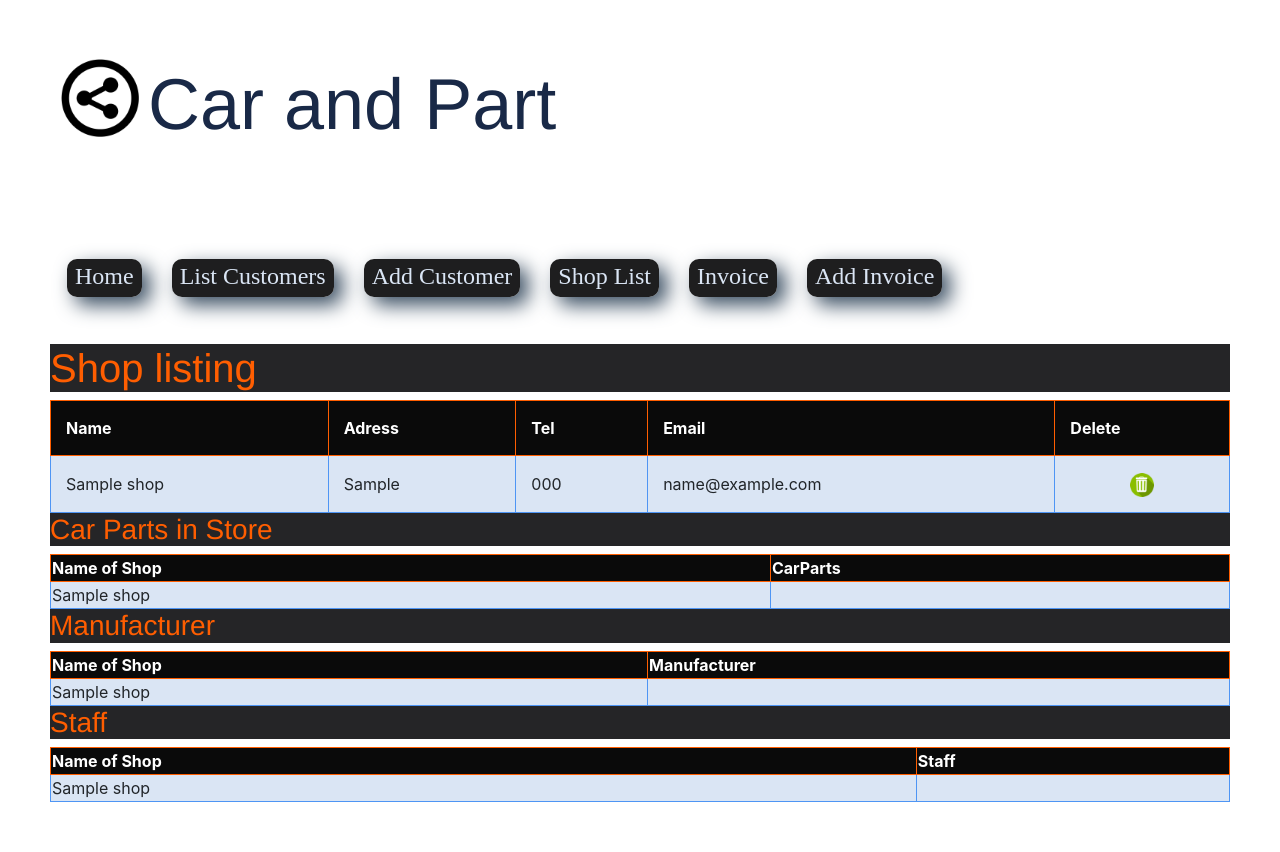
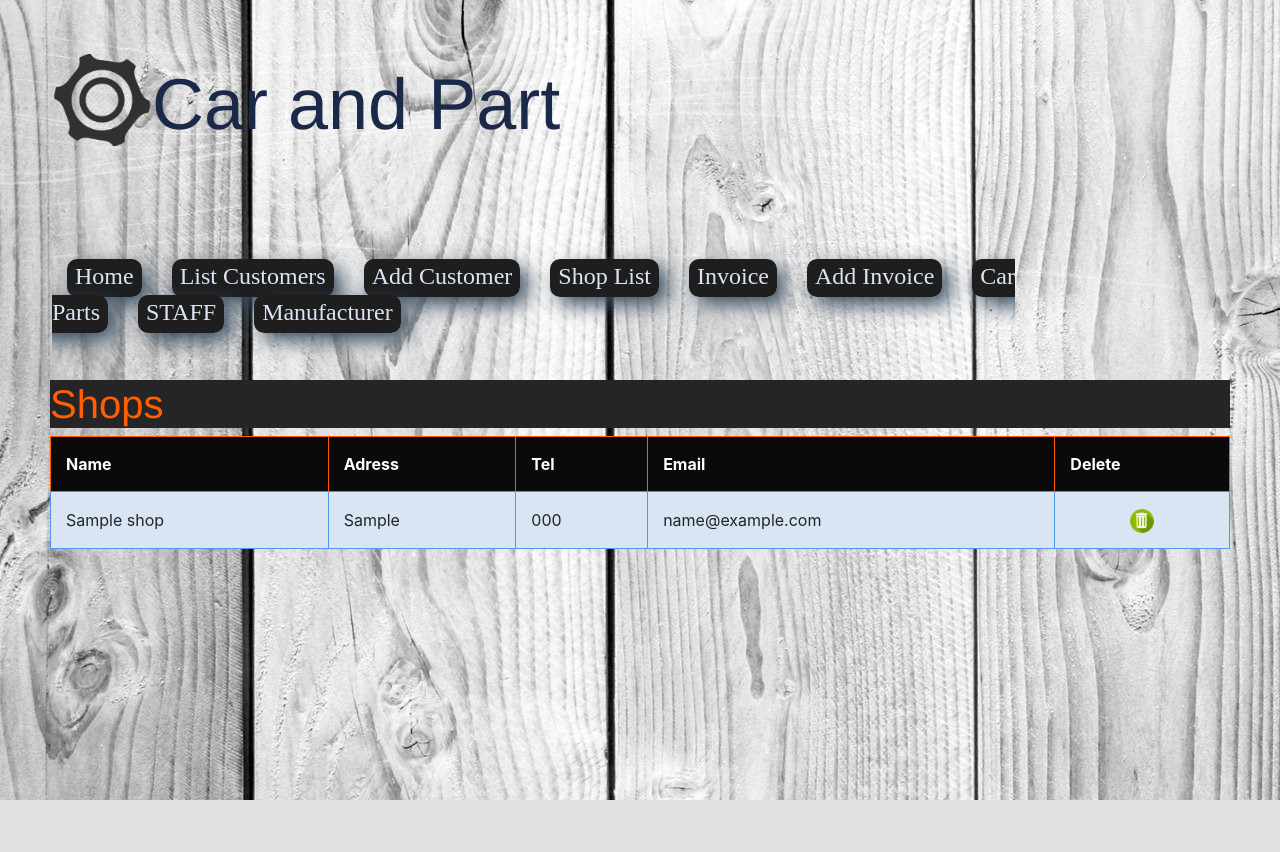
Before and after one commit to tarlankyh/CarsCase2, a Node server app: page /shop in a window 1280 px wide. After the commit the page ends 800 px from the top, so only its background shows below. Run offline with Node 20, Linux system fonts and the light colour scheme; tables that the repository leaves empty hold one stand-in row (values such as "Sample post"); some libraries are stand-ins or nearby versions.

Commit message:
CarsCase2

```diff
--- a/public/stylesheets/style.css
+++ b/public/stylesheets/style.css
@@ -1,6 +1,9 @@
 body {
   padding: 50px;
   font: 14px "Lucida Grande", Helvetica, Arial, sans-serif;
+  background-image: url('/images/bkimg.png')
+
+
 }
 
 h1 {
@@ -23,7 +26,7 @@ h2 {
 
 h3 {
   font-family: 'Franklin Gothic Medium';
-  font-size: 30px;
+  font-size: 50px;
   color: rgb(255, 94, 1);
   background: rgb(37, 37, 39);
 
@@ -45,8 +48,8 @@ a {
 }
 
 .logo {
-  width: 96px;
-  height: 96px;
+  width: 100px;
+  height: 100px;
 }
 
 .layout-container {
--- a/routes/customers.js
+++ b/routes/customers.js
@@ -9,11 +9,11 @@ router.get('/', function(req, res, next) {
     var customerid = req.session['customerid'];
     if(customerid){
       da.getUserById(customerid, function(err, customer){
-        res.render('customers/customers', {title:'Customer listing', customer_list: customers, customerid: customerid});
+        res.render('customers/customers', {title:'Customers', customer_list: customers, customerid: customerid});
       });
     }
     else {
-      res.render('customers/customers', {title:'Customer listing', customer_list: customers, customerid: customerid});
+      res.render('customers/customers', {title:'Customers', customer_list: customers, customerid: customerid});
     }
 
   });
--- a/routes/invoice.js
+++ b/routes/invoice.js
@@ -9,11 +9,11 @@ router.get('/', function(req, res, next) {
     var invoiceid = req.session['invoiceid'];
     if(invoiceid){
       da.getInvoiceById(invoiceid, function(err, Invoice){
-        res.render('invoice/invoice', {title:'Invoice listing', invoice_list: invoice, invoiceid: invoiceid});
+        res.render('invoice/invoice', {title:'Invoices', invoice_list: invoice, invoiceid: invoiceid});
       });
     }
     else {
-      res.render('invoice/invoice', {title:'Invoice listing', invoice_list: invoice, invoiceid: invoiceid});
+      res.render('invoice/invoice', {title:'Invoices', invoice_list: invoice, invoiceid: invoiceid});
     }
 
   });
--- a/routes/shop.js
+++ b/routes/shop.js
@@ -9,11 +9,70 @@ router.get('/', function(req, res, next) {
     var shopid = req.session['shopid'];
     if(shopid){
       da.getShopById(shopid, function(err, shops){
-        res.render('shop/shop', {title:'Shop listing', shop_list: shop, shopid: shopid});
+        res.render('shop/shop', {title:'Shops', shop_list: shop, shopid: shopid});
       });
     }
     else {
-      res.render('shop/shop', {title:'Shop listing', shop_list: shop, shopid: shopid});
+      res.render('shop/shop', {title:'Shops', shop_list: shop, shopid: shopid});
+    }
+
+  });
+});
+
+
+
+
+
+
+router.get('/Parts', function(req, res, next) {
+  da.showShop(function(err, shop) {
+    var shopid = req.session['shopid'];
+    if(shopid){
+      da.getShopById(shopid, function(err, shops){
+        res.render('shop/Parts', {title:'Parts', shop_list: shop, shopid: shopid});
+      });
+    }
+    else {
+      res.render('shop/Parts', {title:'Parts', shop_list: shop, shopid: shopid});
+    }
+
+  });
+});
+
+
+
+
+
+router.get('/Staff', function(req, res, next) {
+  da.showShop(function(err, shop) {
+    var shopid = req.session['shopid'];
+    if(shopid){
+      da.getShopById(shopid, function(err, shops){
+        res.render('shop/Staff', {title:'Staff', shop_list: shop, shopid: shopid});
+      });
+    }
+    else {
+      res.render('shop/Staff', {title:'Staff', shop_list: shop, shopid: shopid});
+    }
+
+  });
+});
+
+
+
+
+
+
+router.get('/Manufacturer', function(req, res, next) {
+  da.showShop(function(err, shop) {
+    var shopid = req.session['shopid'];
+    if(shopid){
+      da.getShopById(shopid, function(err, shops){
+        res.render('shop/Manufacturer', {title:'Manufactur', shop_list: shop, shopid: shopid});
+      });
+    }
+    else {
+      res.render('shop/Manufacturer', {title:'Manufactur', shop_list: shop, shopid: shopid});
     }
 
   });
--- a/views/layout.jade
+++ b/views/layout.jade
@@ -21,6 +21,11 @@ html
             a.menu(href="/shop") Shop List
             a.menu(href="/invoice") Invoice
             a.menu(href="/invoice/add") Add Invoice
+            a.menu(href="/shop/Parts") Car Parts
+            if shop_list
+              a.menu(href="/shop/Staff") STAFF
+              a.menu(href="/shop/Manufacturer") Manufacturer
+
 
 
 
--- a/views/shop/shop.jade
+++ b/views/shop/shop.jade
@@ -9,11 +9,9 @@ block content
             th Tel
             th Email
 
+            th Delete
 
 
-
-
-            th Delete
         if shop_list && shop_list.length > 0
             each shop in shop_list
                 tr
@@ -36,85 +34,3 @@ block content
         else
             tr
                 td(colspan=6) No records
-
-
-
-
-    h3= "Car Parts in Store"
-    table.carparts_table
-        tr
-            th Name of Shop
-            th CarParts
-
-
-
-
-        if shop_list && shop_list.length > 0
-            each shop in shop_list
-                tr
-                    td #{shop.Name}
-                    td #{shop.CarParts}
-                    if shopid
-                        - var not_found = true
-                        td.center
-                            if shopid === shop.id
-                                b You
-                                - not_found = false
-
-        else
-            tr
-                td(colspan=6) No records
-
-
-     h3= "Manufacturer"
-    table.carparts_table
-        tr
-            th Name of Shop
-            th Manufacturer
-
-
-
-
-        if shop_list && shop_list.length > 0
-            each shop in shop_list
-                tr
-                    td #{shop.Name}
-                    td #{shop.Manufacturer}
-                    if shopid
-                        - var not_found = true
-                        td.center
-                            if shopid === shop.id
-                                b You
-                                - not_found = false
-
-        else
-            tr
-                td(colspan=6) No records
-
-
-
-
-      h3= "Staff"
-    table.carparts_table
-        tr
-            th Name of Shop
-            th Staff
-
-
-
-
-        if shop_list && shop_list.length > 0
-            each shop in shop_list
-                tr
-                    td #{shop.Name}
-                    td #{shop.Staff}
-                    if shopid
-                        - var not_found = true
-                        td.center
-                            if shopid === shop.id
-                                b You
-                                - not_found = false
-
-        else
-            tr
-                td(colspan=6) No records
```
Also changed, not shown: other parts of public/stylesheets/style.css (+79 -11 lines), routes/dashboard.js (+0 -27 lines), views/shop/Manufacturer.jade (added, +32 -0 lines), views/shop/Parts.jade (added, +58 -0 lines), views/shop/Staff.jade (added, +32 -0 lines), public/images/bkimg.png (added), public/images/icon.png.
